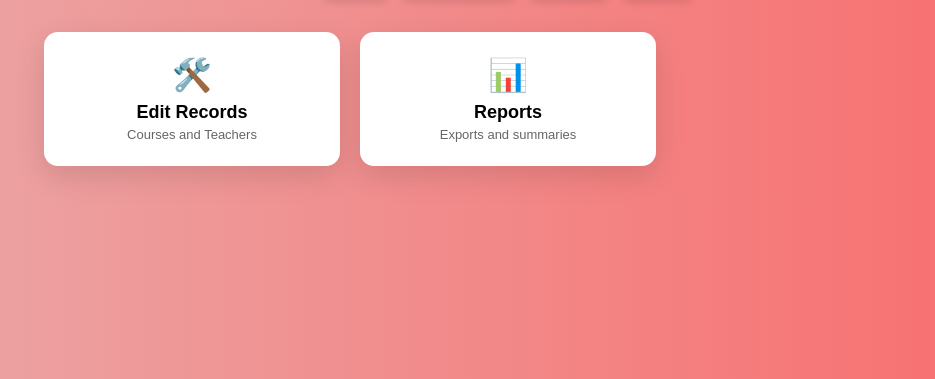
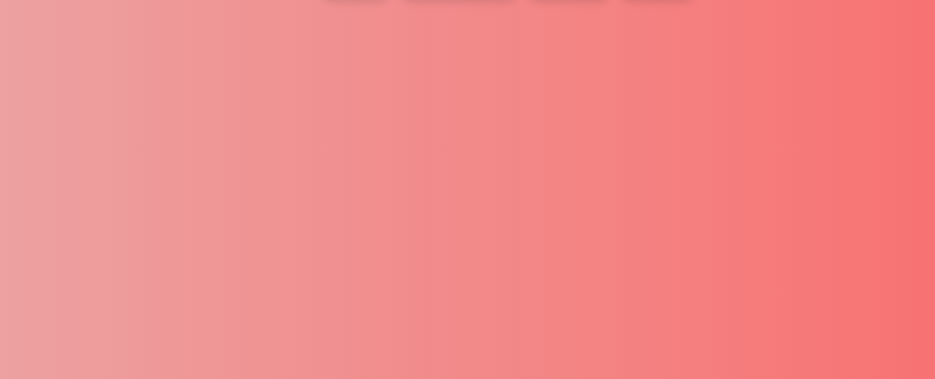
Before and after one commit to pickle244/WCLS-website, a PHP site: page /WCLS-website/index.php in a window 1280 px wide. Shown: the part 133-512 px from the top of the page, without its empty margins (132-1067 px from the left). Run offline with PHP 8.4, Linux system fonts and the light colour scheme; the visitor is signed in with stand-in values (Sample User, id 1); data that the repository does not hold is empty; some libraries are stand-ins or nearby versions.

Commit message:
Admin Dashboard

```diff
--- a/index.php
+++ b/index.php
@@ -518,18 +518,6 @@ if (($_POST['action'] ?? '') === 'update_course'
 
     <?php if ($view === 'home'): ?>
 
-      <main class="admin-home">
-        <a class="home-card" href="<?php echo view_url('records'); ?>">
-          <div class="home-icon">🛠️</div>
-          <div class="home-title">Edit Records</div>
-          <div class="home-sub">Courses and Teachers</div>
-        </a>
-        <a class="home-card" href="<?php echo view_url('reports'); ?>">
-          <div class="home-icon">📊</div>
-          <div class="home-title">Reports</div>
-          <div class="home-sub">Exports and summaries</div>
-        </a>
-      </main>
 
     <?php elseif ($view === 'records'): ?>
 
```
